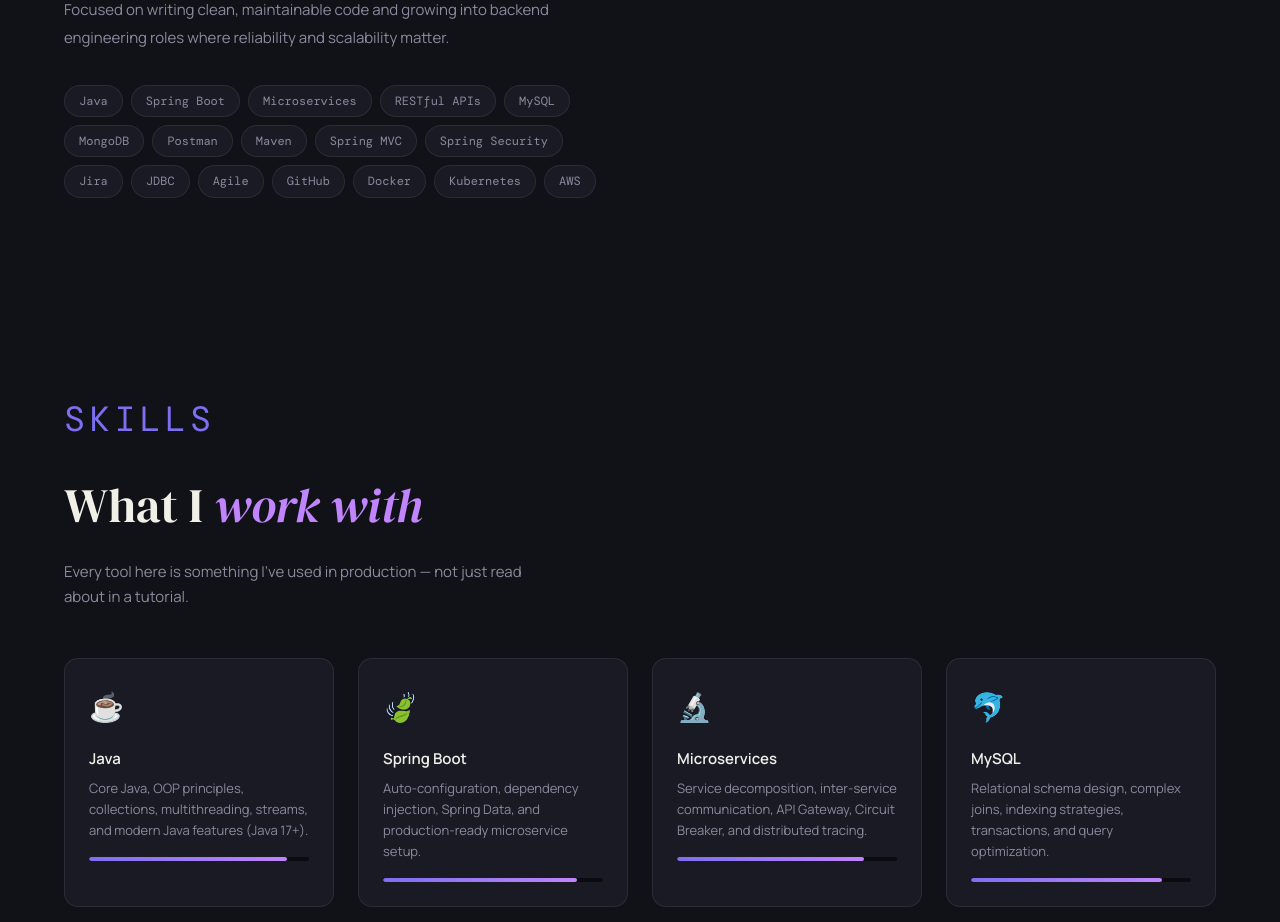
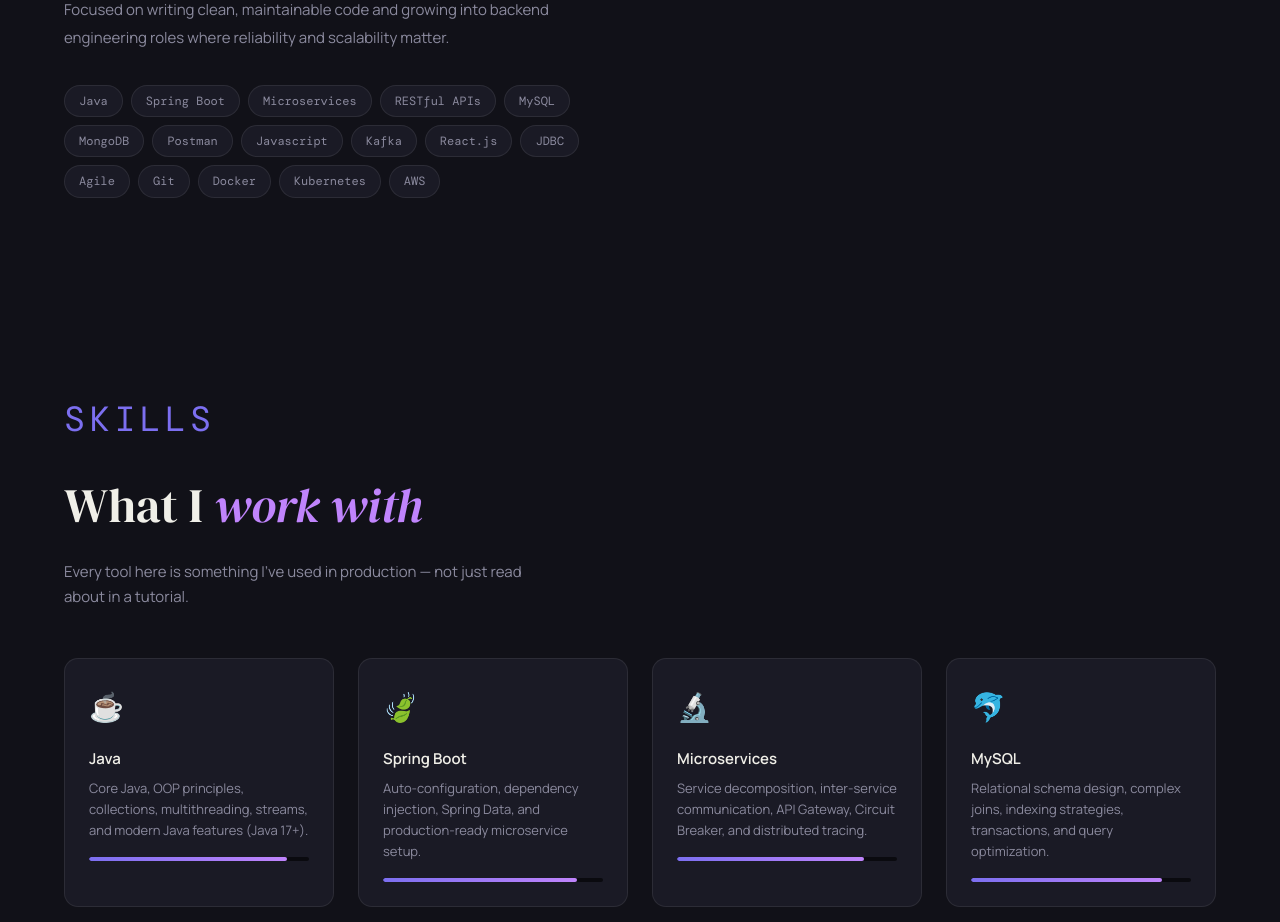
Before and after one commit to dharanipath/Personal-Portfolio, a React (Vite) app: page / in a window 1280 px wide. Shown: the part 1360-2282 px from the top of the page. Built offline with nearby package versions, Linux system fonts and the light colour scheme.

Commit message:
Update STACK_PILLS to use 'Git' instead of 'GitHub'
Replaced 'GitHub' with 'Git' in STACK_PILLS.

```diff
--- a/src/data/config.js
+++ b/src/data/config.js
@@ -123,7 +123,7 @@
 
 export const STACK_PILLS = [
   'Java','Spring Boot','Microservices','RESTful APIs','MySQL','MongoDB','Postman',
-  'Maven','Spring MVC','Spring Security','Jira','JDBC','Agile','GitHub','Docker','Kubernetes',
+  'Javascript','Kafka','React.js','JDBC','Agile','Git','Docker','Kubernetes',
   'AWS',
 ];
 
```
